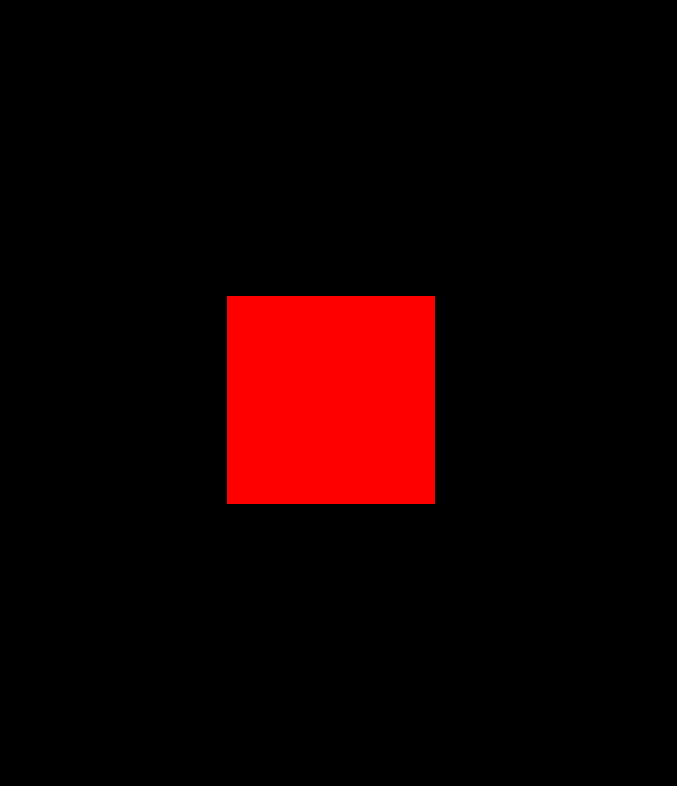
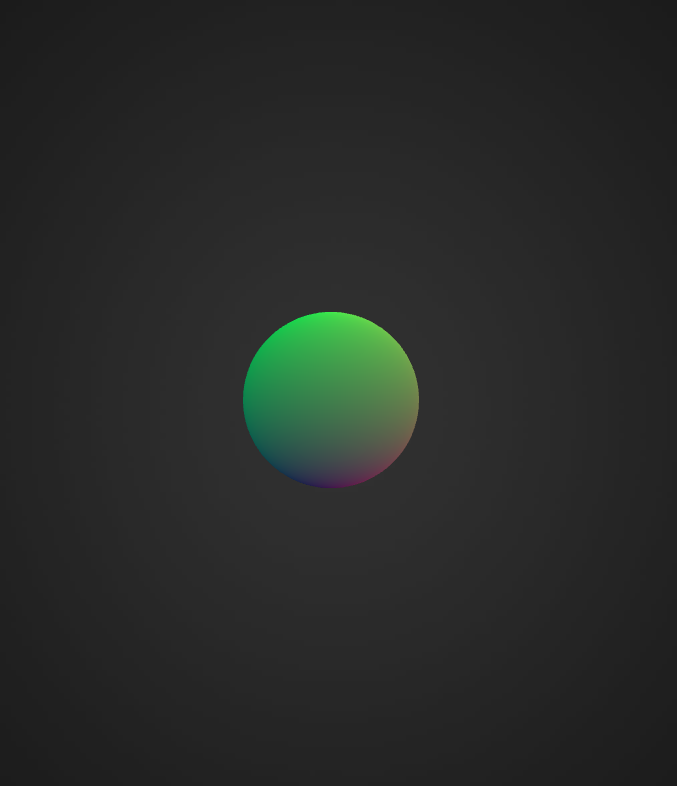
Before and after one commit to red-real-neck/volumetric-disco-light, a website built with Vite: page src/index.html in a window 1280 px wide. Shown: the whole page, without its empty margins (309-986 px from the left). Built offline with nearby package versions, Linux system fonts and the light colour scheme; animation ran at ten frames a second.

Commit message:
sphere, shaders, gradient background, UV gradient

```diff
--- a/package.json
+++ b/package.json
@@ -13,6 +13,7 @@
   "dependencies": {
     "@types/three": "^0.149.0",
     "three": "^0.148.0",
-    "typescript": "^4.9.5"
+    "typescript": "^4.9.5",
+    "vite-plugin-glsl": "^1.1.2"
   }
 }
--- a/src/3DObjects/DiscoSphere.ts
+++ b/src/3DObjects/DiscoSphere.ts
@@ -0,0 +1,28 @@
+import * as THREE from "three";
+// @ts-ignore
+import fragmentShader from "../shaders/fragmentShader.glsl";
+// @ts-ignore
+import vertexShader from "../shaders/vertexShader.glsl";
+
+export default class DiscoSphere {
+  private _scene: THREE.Scene;
+  constructor(scene: THREE.Scene) {
+    this._scene = scene;
+    this.init();
+  }
+
+  init() {
+    const geometry = new THREE.SphereGeometry(0.5, 30, 30);
+    const material = new THREE.RawShaderMaterial({
+      side: THREE.DoubleSide,
+      uniforms: {
+        time: { value: 0 },
+      },
+      vertexShader: vertexShader,
+      fragmentShader: fragmentShader,
+    });
+    const sphere = new THREE.Mesh(geometry, material);
+
+    this._scene.add(sphere);
+  }
+}
--- a/src/App/App.ts
+++ b/src/App/App.ts
@@ -1,5 +1,6 @@
 import * as THREE from "three";
 import { OrbitControls } from "three/examples/jsm/controls/OrbitControls.js";
+import DiscoSphere from "../3DObjects/DiscoSphere";
 
 import PerspectiveCameraController from "../Controllers/CameraController/PerspectiveCameraController";
 import { RendererController } from "../Controllers/RendererController/RendererController";
@@ -10,46 +11,28 @@ export default class App {
   constructor() {}
 
   init() {
-    /**
-     * Base
-     */
-    // Canvas
     this._canvas = document.querySelector("canvas.webgl")!;
+    const scene = new THREE.Scene();
+    const textLoader = new THREE.TextureLoader();
+    const gradient = textLoader.load("./gradient.jpg");
+    const discoSphere = new DiscoSphere(scene);
 
-    // Scene
-    const scene = new THREE.Scene();
+    scene.background = gradient;
 
-    /**
-     * Object
-     */
-    const geometry = new THREE.BoxGeometry(1, 1, 1);
-    const material = new THREE.MeshBasicMaterial({ color: 0xff0000 });
-    const mesh = new THREE.Mesh(geometry, material);
-    scene.add(mesh);
-
-    /**
-     * Sizes
-     */
     const sizesController = new ScreenSizesController(this._canvas);
     sizesController.init();
 
-    /**
-     * Camera
-     */
     const cameraController = new PerspectiveCameraController(
       scene,
       sizesController
     );
+
     cameraController.camera.position.z = 3;
     scene.add(cameraController.camera);
 
-    // Controls
     const controls = new OrbitControls(cameraController.camera, this._canvas);
     controls.enableDamping = true;
 
-    /**
-     * Renderer
-     */
     const rendererController = new RendererController(
       this._canvas,
       sizesController
@@ -57,21 +40,15 @@ export default class App {
 
     sizesController.setControllers(cameraController, rendererController);
 
-    /**
-     * Animate
-     */
     const clock = new THREE.Clock();
 
     const tick = () => {
       const elapsedTime = clock.getElapsedTime();
 
-      // Update controls
       controls.update();
 
-      // Render
       rendererController.renderer.render(scene, cameraController.camera);
 
-      // Call tick again on the next frame
       window.requestAnimationFrame(tick);
     };
 
--- a/src/Controllers/RendererController/RendererController.ts
+++ b/src/Controllers/RendererController/RendererController.ts
@@ -16,6 +16,7 @@ export class RendererController {
 
     this._renderer = new THREE.WebGLRenderer({
       canvas: this._canvas,
+      antialias: true,
     });
     this._renderer.setSize(
       sizesController.sizes.width,
--- /dev/null
+++ b/src/shaders/fragmentShader.glsl
@@ -0,0 +1,8 @@
+precision mediump float;
+
+varying vec2 vUv;
+
+void main()
+{
+    gl_FragColor = vec4(vUv.x, vUv.y, 0.3, 1.0);
+}
--- /dev/null
+++ b/src/shaders/vertexShader.glsl
@@ -0,0 +1,15 @@
+uniform mat4 projectionMatrix;
+uniform mat4 viewMatrix;
+uniform mat4 modelMatrix;
+
+attribute vec3 position;
+attribute vec2 uv;
+
+varying vec2 vUv;
+
+void main()
+{
+    gl_Position = projectionMatrix * viewMatrix * modelMatrix * vec4(position, 1.0);
+
+    vUv = uv;
+}
--- a/vite.config.js
+++ b/vite.config.js
@@ -1,18 +1,19 @@
-const isCodeSandbox = 'SANDBOX_URL' in process.env || 'CODESANDBOX_HOST' in process.env
+import glsl from "vite-plugin-glsl";
+const isCodeSandbox =
+  "SANDBOX_URL" in process.env || "CODESANDBOX_HOST" in process.env;
 
 export default {
-    root: 'src/',
-    publicDir: '../static/',
-    base: './',
-    server:
-    {
-        host: true,
-        open: !isCodeSandbox // Open if it's not a CodeSandbox
-    },
-    build:
-    {
-        outDir: '../dist',
-        emptyOutDir: true,
-        sourcemap: true
-    }
-}
+  root: "src/",
+  publicDir: "../static/",
+  base: "./",
+  server: {
+    host: true,
+    open: !isCodeSandbox, // Open if it's not a CodeSandbox
+  },
+  build: {
+    outDir: "../dist",
+    emptyOutDir: true,
+    sourcemap: true,
+  },
+  plugins: [glsl()],
+};
```
Also changed, not shown: src/style.css (+3 -6 lines), readme.md, static/gradient.jpg (added), 1 other file.
